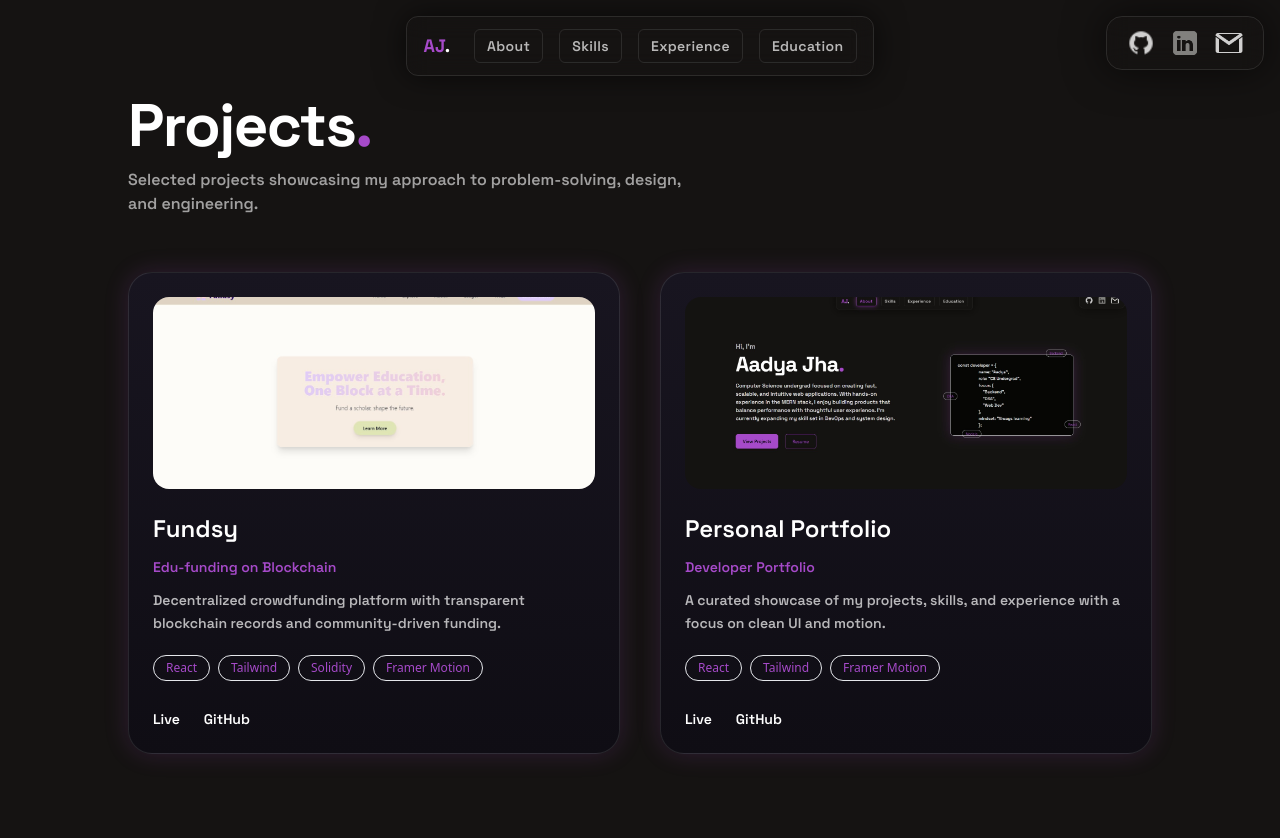
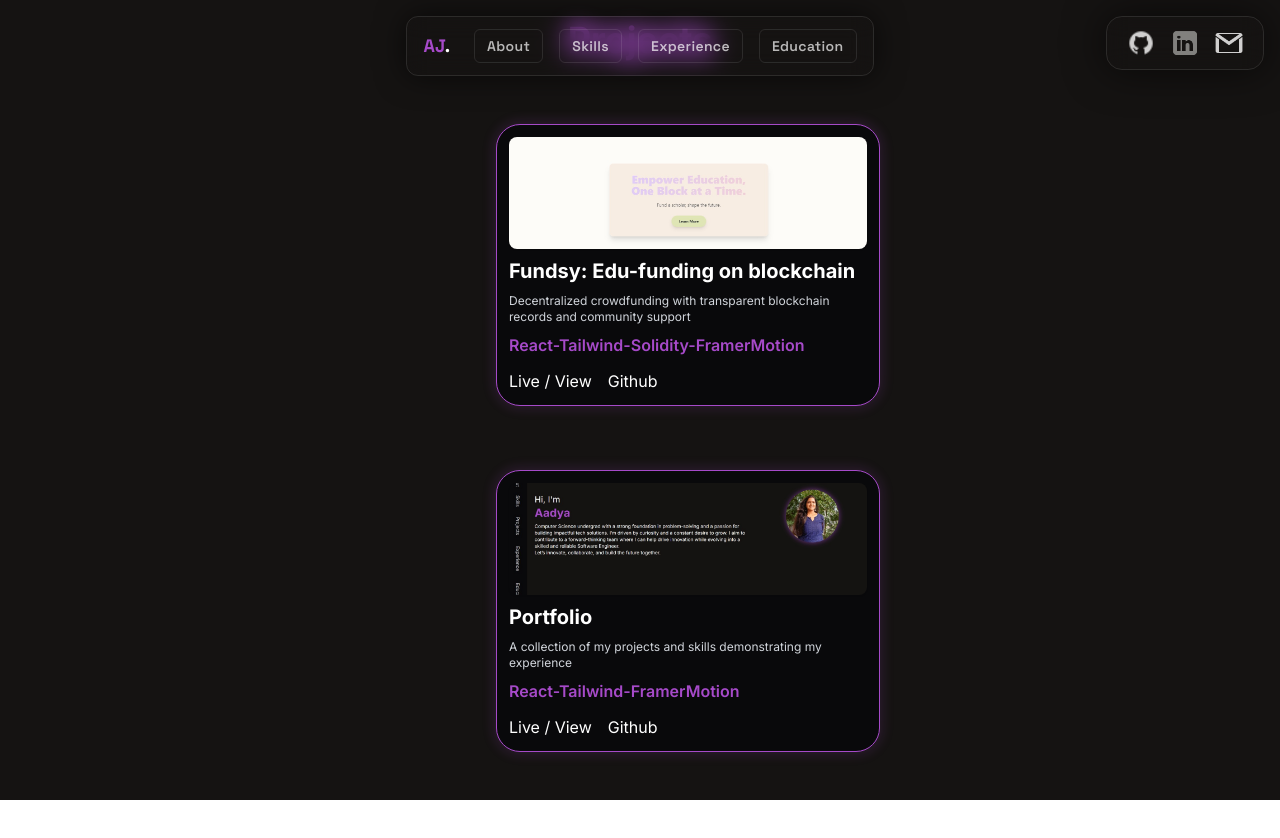
Before and after one commit to Aadya-Jha/My-Portfolio, a React (Vite) app: page /projects in a window 1280 px wide. Shown: the top 838 px of the page. After the commit the page ends 800 px from the top, so only its background shows below. Built offline with nearby package versions, Linux system fonts and the light colour scheme.

Commit message:
Revert "project page enhanced"
This reverts commit a2684f1a10f3abfc36179e6367d981596defb7b8.

```diff
--- a/src/assets/images.js
+++ b/src/assets/images.js
@@ -13,7 +13,7 @@ import c from './c.png'
 import mongo from  './mongo.png'
 import sql from './mysql.png'
 import fundsyimg from './fundsy.jpg'
-import portfolioimg from './portfolioweb.jpeg'
+import portfolioimg from './portfolioweb.jpg'
 import postgres from './postgres.png'
 import postman from './postman.jpeg'
 
--- a/src/components/EducationCard.jsx
+++ b/src/components/EducationCard.jsx
@@ -1,5 +1,6 @@
 import { motion } from "framer-motion";
 
+/* Card animation */
 const itemVariants = {
   hidden: { opacity: 0, y: 14 },
   show: {
@@ -34,8 +35,10 @@ const EducationCard = ({
         hover:shadow-[0_0_36px_rgba(166,74,201,0.32)]
       "
     >
+      {/* Left accent */}
       <div className="absolute left-0 top-0 h-full w-[3px] bg-gradient-to-b from-purple/80 to-purple/20" />
 
+      {/* Content */}
       <h2 className="font-grotesk text-white text-2xl mb-1">
         {title}
       </h2>
@@ -56,6 +59,7 @@ const EducationCard = ({
         {gpa}
       </div>
 
+      {/* Soft ambient corner glow */}
       <div className="pointer-events-none absolute -bottom-28 -right-28 w-72 h-72 bg-purple/10 blur-[140px]" />
     </motion.div>
   );
--- a/src/components/Navbar.jsx
+++ b/src/components/Navbar.jsx
@@ -25,7 +25,9 @@ const Navbar = () => {
           px-4 py-3
         "
       >
+        {/* Top row */}
         <div className="flex items-center justify-between gap-6">
+          {/* Logo */}
           <Link
             to="/"
             className="text-lg font-bold font-grotesk text-purple"
@@ -33,6 +35,7 @@ const Navbar = () => {
             AJ<span className="text-white">.</span>
           </Link>
 
+          {/* Desktop nav */}
           <div className="hidden md:flex items-center gap-4">
             {navItems.map((item) => {
               const isActive = location.pathname === item.path;
@@ -57,6 +60,7 @@ const Navbar = () => {
             })}
           </div>
 
+          {/* Mobile menu button */}
           <button
             onClick={() => setOpen(!open)}
             className="md:hidden text-white/80 hover:text-white transition"
@@ -81,6 +85,7 @@ const Navbar = () => {
           </button>
         </div>
 
+        {/* Mobile dropdown */}
         {open && (
           <div className="mt-4 flex flex-col gap-2 md:hidden animate-[fadeIn_0.2s_ease-out]">
             {navItems.map((item) => {
--- a/src/components/ProjectCard.jsx
+++ b/src/components/ProjectCard.jsx
@@ -1,79 +1,38 @@
 import React from "react";
 
-const ProjectCard = ({ img, title, subtitle, description, stack, link, github }) => {
-  return (
-    <div
-      className="
-        relative rounded-3xl
-        bg-gradient-to-b from-[#181520] to-[#0f0d14]
-        border border-white/10
-        p-6
+const ProjectCard = (props) => {
+    return(
+        <div className="bg-black-dark border border-purple rounded-3xl ml-24 mt-16 p-3 shadow-[0_0_12px_3px_rgba(166,74,201,0.15)]
+         hover:shadow-[0_0_20px_6px_rgba(166,74,201,0.4)] transition-shadow duration-300 w-96 flex flex-col gap-2">
 
-        shadow-[0_0_25px_rgba(166,74,201,0.18)]
-        transition-all duration-300 ease-out
-
-        hover:-translate-y-2
-        hover:shadow-[0_0_45px_rgba(166,74,201,0.45)]
-      "
-    >
-      <div className="rounded-2xl overflow-hidden mb-6">
         <img
-          src={img}
-          alt={title}
-          className="w-full h-48 object-cover"
+         src={props.img}
+         alt={props.title}
+         className="rounded-lg w-full h-28 object-cover shadow-sm"
         />
-      </div>
-
-      <div className="space-y-3">
-        <h2 className="text-white text-2xl font-semibold font-grotesk">
-          {title}
-        </h2>
-
-        <p className="text-purple text-sm font-medium font-grotesk">
-          {subtitle}
-        </p>
-
-        <p className="text-white/70 text-sm leading-relaxed font-grotesk">
-          {description}
-        </p>
-
-        <div className="flex flex-wrap gap-2 pt-2">
-          {stack.map((tech) => (
-            <span
-              key={tech}
-              className="
-                px-3 py-1 rounded-full text-xs
-                border border-purple/40
-                text-purple
-                bg-purple/10
-              "
+        <h2 className="text-white text-xl font-bold truncate font-inter">{props.title}</h2>
+        <p className="text-gray-300 text-xs line-clamp-2 font-inter">{props.description}</p>
+        <span className="font-semibold text-purple text-md font-inter">{props.stack}</span>
+        <div className="flex gap-4 mt-1">
+            <a
+             href={props.link}
+             target="_blank"
+             rel="noopener noreferrer"
+             className="text-white hover:underline text-md font-inter hover:[text-shadow:0_0_8px_rgba(166,74,201,0.8)]"
             >
-              {tech}
-            </span>
-          ))}
+             Live / View
+            </a>
+            <a
+             href={props.github}
+             target="_blank"
+             rel="noopener noreferrer"
+             className="text-white hover:underline text-md font-inter hover:[text-shadow:0_0_8px_rgba(166,74,201,0.8)]"
+            >
+             Github
+            </a>
         </div>
-
-        <div className="flex gap-6 pt-4">
-          <a
-            href={link}
-            target="_blank"
-            rel="noreferrer"
-            className="text-white text-sm font-grotesk font-medium hover:text-purple transition"
-          >
-            Live
-          </a>
-          <a
-            href={github}
-            target="_blank"
-            rel="noreferrer"
-            className="text-white text-sm font-grotesk font-medium hover:text-purple transition"
-          >
-            GitHub
-          </a>
-        </div>
-      </div>
     </div>
-  );
-};
+    );
+}
 
 export default ProjectCard;
--- a/src/components/Topbar.jsx
+++ b/src/components/Topbar.jsx
@@ -18,6 +18,7 @@ const Topbar = () => {
 
         "
       >
+        {/* Socials */}
         <div className="flex items-center gap-4">
           <a
             href="https://github.com/Aadya-Jha"
--- a/src/pages/Education.jsx
+++ b/src/pages/Education.jsx
@@ -69,7 +69,7 @@ const Education = () => {
           <h1 className="font-grotesk text-white text-5xl md:text-6xl font-extrabold tracking-tight">
             Education<span className="text-purple">.</span>
           </h1>
-          <p className="mt-4 text-white/60 max-w-2xl font-grotesk">
+          <p className="mt-4 text-white/60 max-w-2xl">
             Academic background and milestones that shaped my foundation in
             computer science.
           </p>
--- a/src/pages/Experience.jsx
+++ b/src/pages/Experience.jsx
@@ -44,7 +44,6 @@ const Experience = () => {
                 mb-6
                 px-4 py-1.5
                 text-sm
-                font-grotesk font-medium
                 rounded-full
                 bg-purple/10
                 text-purple
@@ -55,7 +54,7 @@ const Experience = () => {
               Under Development
             </span>
 
-            <p className="text-white/75 text-lg font-grotesk leading-relaxed max-w-2xl">
+            <p className="text-white/75 text-lg leading-relaxed max-w-2xl">
               I am currently focused on building strong foundations through
               hands-on projects, coursework, and consistent problem-solving.
               Actively seeking internship and early-career opportunities where
--- a/src/pages/Projects.jsx
+++ b/src/pages/Projects.jsx
@@ -1,98 +1,52 @@
+import React from "react";
 import Navbar from "../components/Navbar";
 import Topbar from "../components/Topbar";
 import ProjectCard from "../components/ProjectCard";
-import { logos } from "../assets/images";
-import { motion } from "framer-motion";
-
-const sectionVariants = {
-  hidden: { opacity: 0, y: 24 },
-  show: {
-    opacity: 1,
-    y: 0,
-    transition: { duration: 0.6, ease: "easeOut" },
-  },
-};
-
-const containerVariants = {
-  hidden: {},
-  show: {
-    transition: {
-      staggerChildren: 0.12,
-    },
-  },
-};
-
-const itemVariants = {
-  hidden: { opacity: 0, y: 18 },
-  show: {
-    opacity: 1,
-    y: 0,
-    transition: { duration: 0.45, ease: "easeOut" },
-  },
-};
+import {logos} from "../assets/images";
 
 const Projects = () => {
+
     const projectDetails = [
         {
          img: logos.fundsyimg,
-      title: "Fundsy",
-      subtitle: "Edu-funding on Blockchain",
-      description:
-        "Decentralized crowdfunding platform with transparent blockchain records and community-driven funding.",
-      stack: ["React", "Tailwind", "Solidity", "Framer Motion"],
+         title: "Fundsy: Edu-funding on blockchain",
+         description: `Decentralized crowdfunding with transparent blockchain records and community support`,
+         stack: "React-Tailwind-Solidity-FramerMotion" ,
          link: "https://fundsy.vercel.app/",
-      github: "https://github.com/Aadya-Jha/fundsy",
+         github: "https://github.com/Aadya-Jha/fundsy"
         },
         {
          img: logos.portfolioimg,
-      title: "Personal Portfolio",
-      subtitle: "Developer Portfolio",
-      description:
-        "A curated showcase of my projects, skills, and experience with a focus on clean UI and motion.",
-      stack: ["React", "Tailwind", "Framer Motion"],
+         title: "Portfolio",
+         description: `A collection of my projects and skills demonstrating my experience`,
+         stack: "React-Tailwind-FramerMotion" ,
          link: "https://aadya-jha.vercel.app/",
-      github: "https://github.com/Aadya-Jha/My-Portfolio",
-    },
-  ];
+         github: "https://github.com/Aadya-Jha/My-Portfolio"
+        }
+    ]
 
-  return (
-    <div className="bg-black-light min-h-screen">
+    return(
+        <div className="bg-black-light h-screen w-screen overflow-x-hidden overflow-y-auto">
             <Navbar />
             <Topbar />
-
-      <main className="max-w-6xl mx-auto px-6 md:px-16 pt-24 pb-24">
-        {/* HEADER */}
-        <motion.header
-          variants={sectionVariants}
-          initial="hidden"
-          animate="show"
-          className="mb-14"
-        >
-          <h1 className="font-grotesk text-white text-5xl md:text-6xl font-extrabold tracking-tight">
-            Projects<span className="text-purple">.</span>
+            <h1 className="font-inter font-extrabold flex justify-center text-purple text-4xl px-10 pt-5 hover:drop-shadow-[0_0_10px_#A64AC9]">
+                Projects
             </h1>
-          <p className="mt-3 font-grotesk text-white/60 max-w-xl">
-            Selected projects showcasing my approach to problem-solving, design,
-            and engineering.
-          </p>
-        </motion.header>
-
-        <motion.div
-          variants={containerVariants}
-          initial="hidden"
-          whileInView="show"
-          viewport={{ once: true, margin: "-80px" }}
-          className="grid grid-cols-1 md:grid-cols-2 gap-10"
-        >
+            <div className="flex flex-col items-center justify-center">
                 {projectDetails.map((project, index) => (
-            <motion.div key={index} variants={itemVariants}>
-              <ProjectCard {...project} />
-            </motion.div>
+                    <ProjectCard
+                     key={index}
+                     img={project.img}
+                     title={project.title}
+                     description={project.description}
+                     stack={project.stack}
+                     link={project.link}
+                     github={project.link}
+                    />
                 ))}
-        </motion.div>
-      </main>
+            </div>
         </div>
     );
-};
+}
 
 export default Projects;
--- a/src/pages/Resume.jsx
+++ b/src/pages/Resume.jsx
@@ -15,7 +15,7 @@ const Resume = () => {
             Resume
           </h1>
 
-          <p className="mt-3 text-white/60 text-sm md:text-base font-grotesk">
+          <p className="mt-3 text-white/60 text-sm md:text-base">
             A concise overview of my education, skills, and experience.
           </p>
         </header>
```
Also changed, not shown: src/pages/Home.jsx (+7 -9 lines), src/assets/portfolioweb.jpeg (deleted), src/assets/portfolioweb.jpg (added). Lines whose indentation alone changed are shown as unchanged.
